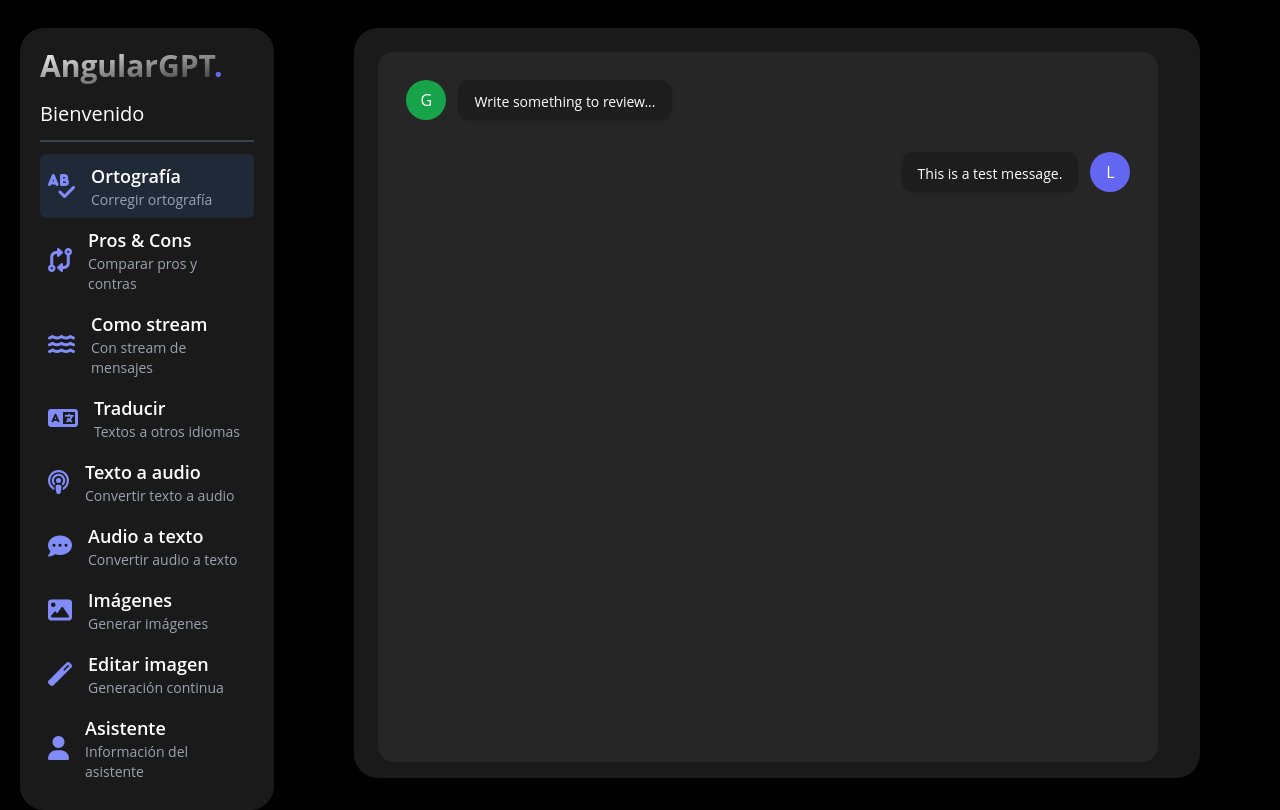
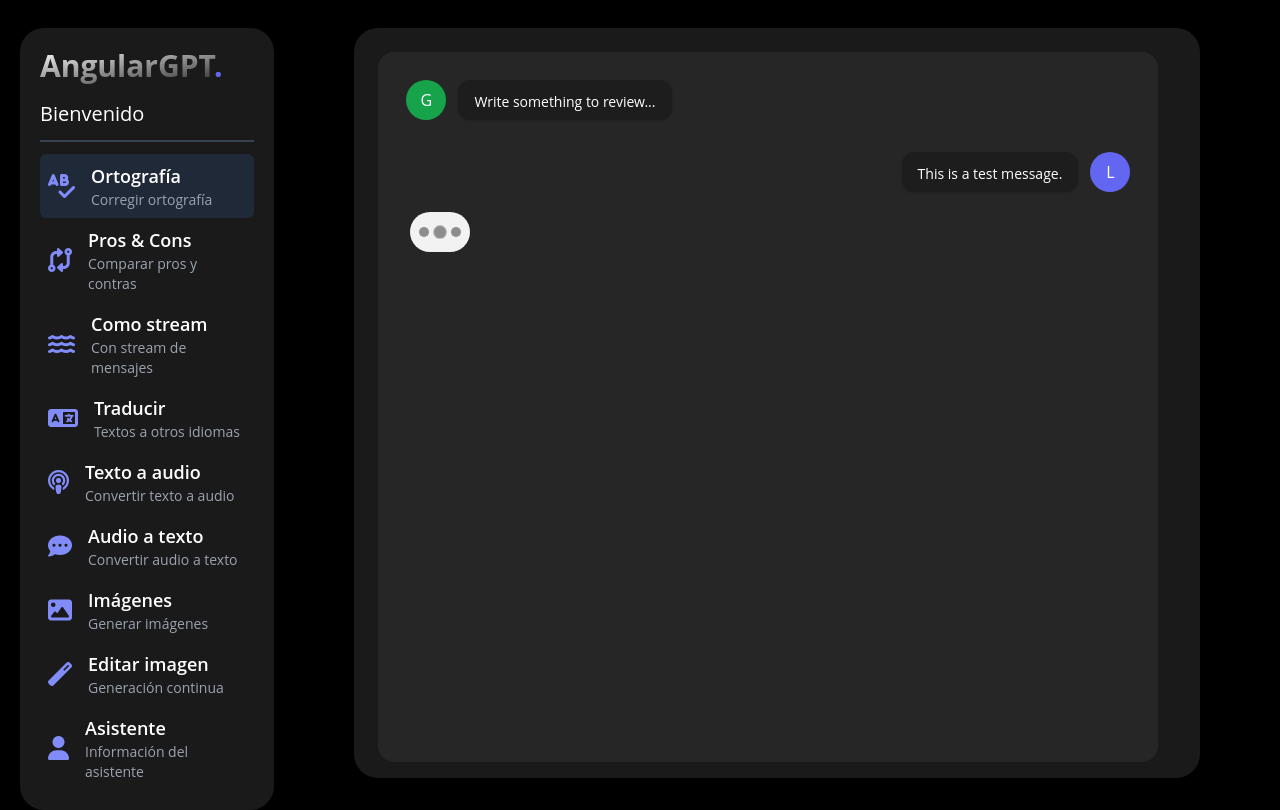
Before and after one commit to lumusitech/frontend-angular-ia-example, an Angular app: page /orthography in a window 1280 px wide. Built offline with nearby package versions, Linux system fonts and the light colour scheme.

Commit message:
feat: add loader indicator for chat

```diff
--- a/src/app/presentation/components/index.ts
+++ b/src/app/presentation/components/index.ts
@@ -1,3 +1,4 @@
 export { ChatMessage } from './chat-bubbles/chatMessage/chatMessage';
 export { MyMessage } from './chat-bubbles/myMessage/myMessage';
 export { SidebarMenuItem } from './sidebarMenuItem/sidebarMenuItem';
+export { TypingLoader } from './typingLoader/typingLoader';
--- /dev/null
+++ b/src/app/presentation/components/typingLoader/typingLoader.css
@@ -0,0 +1,70 @@
+.typing {
+  display: block;
+  width: 60px;
+  height: 40px;
+  border-radius: 20px;
+  margin: 0 1rem;
+  display: flex;
+  justify-content: center;
+  align-items: center;
+  background-color: #f2f2f2;
+}
+
+.circle {
+  display: block;
+  height: 10px;
+  width: 10px;
+  border-radius: 50%;
+  background-color: #8d8d8d;
+  margin: 3px;
+}
+.circle.scaling {
+  animation: typing 1000ms ease-in-out infinite;
+  animation-delay: 3600ms;
+}
+.circle.bouncing {
+  animation: bounce 1000ms ease-in-out infinite;
+  animation-delay: 3600ms;
+}
+
+.circle:nth-child(1) {
+  animation-delay: 0ms;
+}
+
+.circle:nth-child(2) {
+  animation-delay: 333ms;
+}
+
+.circle:nth-child(3) {
+  animation-delay: 666ms;
+}
+
+@keyframes typing {
+  0% {
+    transform: scale(1);
+  }
+  33% {
+    transform: scale(1);
+  }
+  50% {
+    transform: scale(1.4);
+  }
+  100% {
+    transform: scale(1);
+  }
+}
+
+@keyframes bounce {
+  0% {
+    transform: translateY(0);
+  }
+  33% {
+    transform: translateY(0);
+  }
+  50% {
+    transform: translateY(-10px);
+  }
+  100% {
+    transform: translateY(0);
+  }
+}
--- /dev/null
+++ b/src/app/presentation/components/typingLoader/typingLoader.ts
@@ -0,0 +1,16 @@
+import { ChangeDetectionStrategy, Component } from '@angular/core';
+
+@Component({
+  selector: 'app-typing-loader',
+  imports: [],
+  changeDetection: ChangeDetectionStrategy.OnPush,
+  template: `
+    <div class="typing">
+      <span class="circle scaling"></span>
+      <span class="circle scaling"></span>
+      <span class="circle scaling"></span>
+    </div>
+  `,
+  styleUrl: './typingLoader.css',
+})
+export class TypingLoader {}
--- a/src/app/presentation/pages/orthographyPage/orthographyPage.html
+++ b/src/app/presentation/pages/orthographyPage/orthographyPage.html
@@ -3,6 +3,7 @@
     <div class="grid gap-y-2">
       <app-chat-message text="Write something to review..." />
       <app-my-message text="This is a test message." />
+      <app-typing-loader />
     </div>
   </div>
 
--- a/src/app/presentation/pages/orthographyPage/orthographyPage.ts
+++ b/src/app/presentation/pages/orthographyPage/orthographyPage.ts
@@ -1,9 +1,9 @@
 import { ChangeDetectionStrategy, Component } from '@angular/core';
-import { ChatMessage, MyMessage } from '@components/index';
+import { ChatMessage, MyMessage, TypingLoader } from '@components/index';
 
 @Component({
   selector: 'app-orthography-page',
-  imports: [ChatMessage, MyMessage],
+  imports: [ChatMessage, MyMessage, TypingLoader],
   templateUrl: './orthographyPage.html',
   changeDetection: ChangeDetectionStrategy.OnPush,
 })
```
